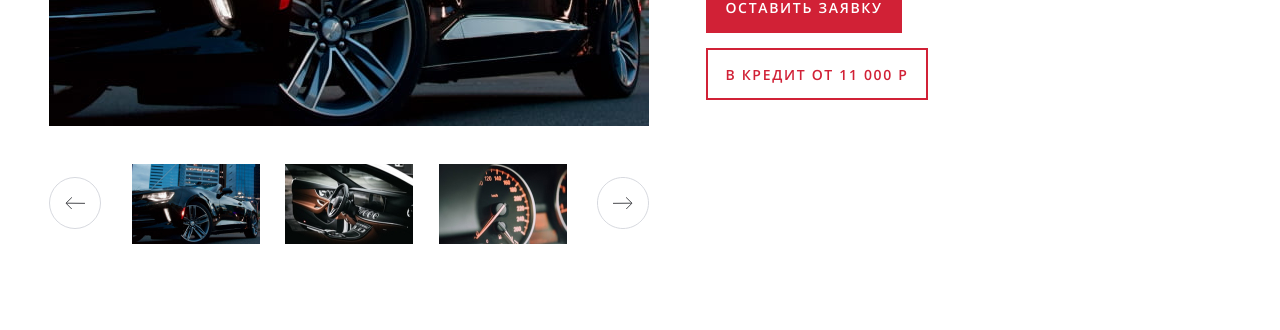
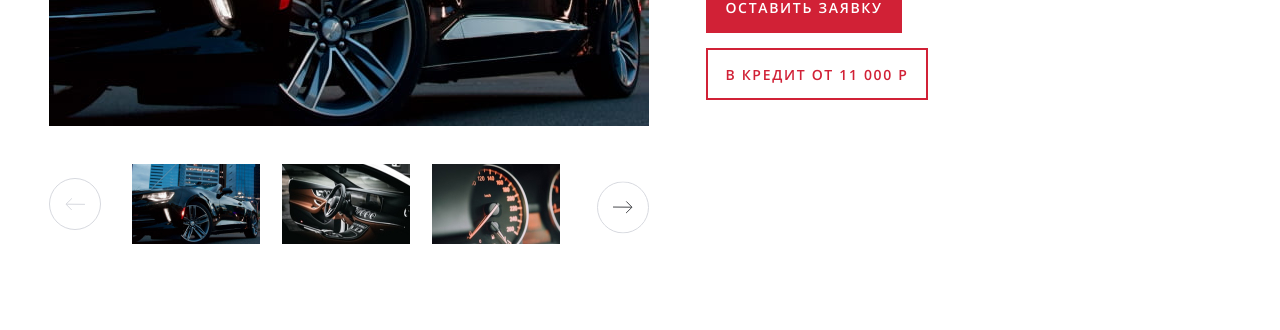
Before and after one commit to dmitrykhalimov/avto-moto, a website: page source/index.html in a window 1280 px wide. Shown: the part 423-753 px from the top of the page. Drawn offline with nearby package versions, Linux system fonts and the light colour scheme; files that its build step writes are made by us from their sources.

Commit message:
Заканчивает слайдер

```diff
--- a/source/index.html
+++ b/source/index.html
@@ -6,6 +6,9 @@
   <meta http-equiv="X-UA-Compatible" content="ie=edge">
   <title>Стартовый шаблон</title>
   <link rel="stylesheet" href="css/style.min.css">
+  <link rel="stylesheet" href="https://unpkg.com/swiper/swiper-bundle.min.css">
+  <script src="https://unpkg.com/swiper/swiper-bundle.js"></script>
+
 </head>
 <body class="page">
   <header class="header">
@@ -32,22 +35,43 @@
   <main class="page__main">
     <div class="container page__main--container">
       <section class="slider">
-        <div class="slider__main">
-          <span class="button button--red">New Model</span>
-          <img src="img/slide1-@1x.jpg">
+        <div class="swiper-container gallery-top slider__main">
+          <div class="swiper-wrapper">
+            <div class="swiper-slide">
+              <span class="button button--red">New Model</span>
+              <img src="img/slide1-@1x.jpg">
+            </div>
+            <div class="swiper-slide">
+              <span class="button button--red">New Model</span>
+              <img src="img/slide2-@1x.jpg">
+            </div>
+            <div class="swiper-slide">
+              <span class="button button--red">New Model</span>
+              <img src="img/slide3-@1x.jpg">
+            </div>
+          </div>
         </div>
-        <div class="slider__thumbnails-block">
+        <div class="swiper-container gallery-thumbs slider__thumbnails-block">
           <button class="slider__prev">
-            <!-- временное решение, при оживлении заменить на векторный спрайт -->
-            <img src="img/icon-left.svg" width="52" height="52">
+            <svg width="52" height="52">
+              <use xlink:href="img/sprite.svg#icon-slider"></use>
+            </svg>
           </button>
           <div class="slider__thumbnails">
-            <img src="img/slide1-tn.jpg" width="128" height="80">
-            <img src="img/slide2-tn.jpg" width="128" height="80">
-            <img src="img/slide3-tn.jpg" width="128" height="80">
+            <div class="swiper-slide">
+              <img src="img/slide1-tn.jpg" width="128" height="80">
+            </div>
+            <div class="swiper-slide">
+              <img src="img/slide2-tn.jpg" width="128" height="80">
+            </div>
+            <div class="swiper-slide">
+              <img src="img/slide3-tn.jpg" width="128" height="80">
+            </div>
           </div>
           <button class="slider__next">
-            <img src="img/icon-right.svg" width="52" height="52">
+            <svg width="52" height="52">
+              <use xlink:href="img/sprite.svg#icon-slider"></use>
+            </svg>
           </button>
         </div>
       </section>
@@ -249,5 +273,25 @@
       </form>
     </div>
   </section>
+  <script>
+		var galleryThumbs = new Swiper('.gallery-thumbs', {
+      slidesPerView: 4,
+      freeMode: false,
+      watchSlidesVisibility: true,
+      watchSlidesProgress: true,
+      wrapperClass: "slider__thumbnails"
+    });
+    var galleryTop = new Swiper('.gallery-top', {
+      spaceBetween: 10,
+      navigation: {
+        nextEl: '.slider__next',
+        prevEl: '.slider__prev',
+        disabledClass: 'slider__disabled',
+      },
+      thumbs: {
+        swiper: galleryThumbs
+      }
+    });
+	</script>
 </body>
 </html>
--- a/source/sass/blocks/slider.scss
+++ b/source/sass/blocks/slider.scss
@@ -36,3 +36,27 @@
   padding: 0;
   margin: 0;
 }
+
+.slider__prev:hover,
+.slider__next:hover {
+  opacity: 0.7;
+}
+
+.slider__prev,
+.slider__next {
+  cursor: pointer;
+  stroke: #48494d;
+}
+
+.slider__disabled {
+  cursor: default;
+  stroke: #d7d9df;
+}
+
+.slider__next {
+  transform: rotate(180deg);
+}
+
+.slider__disabled:hover {
+  opacity: 1;
+}
```
Also changed, not shown: build/css/style.css, build/css/style.min.css, build/img/sprite.svg (added), build/index.html, source/img/sprite.svg (added), 2 other files.
